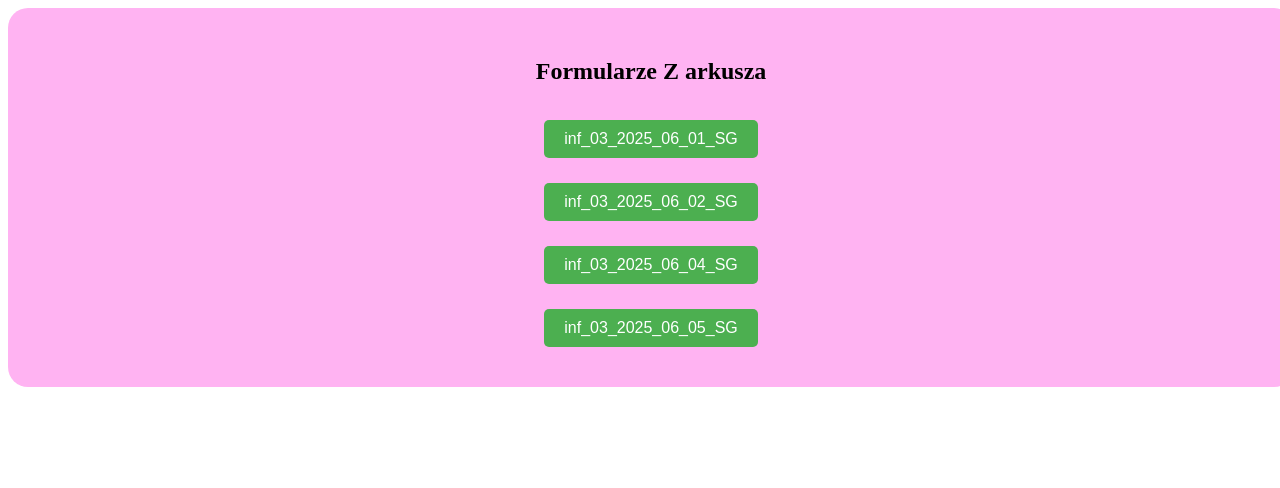
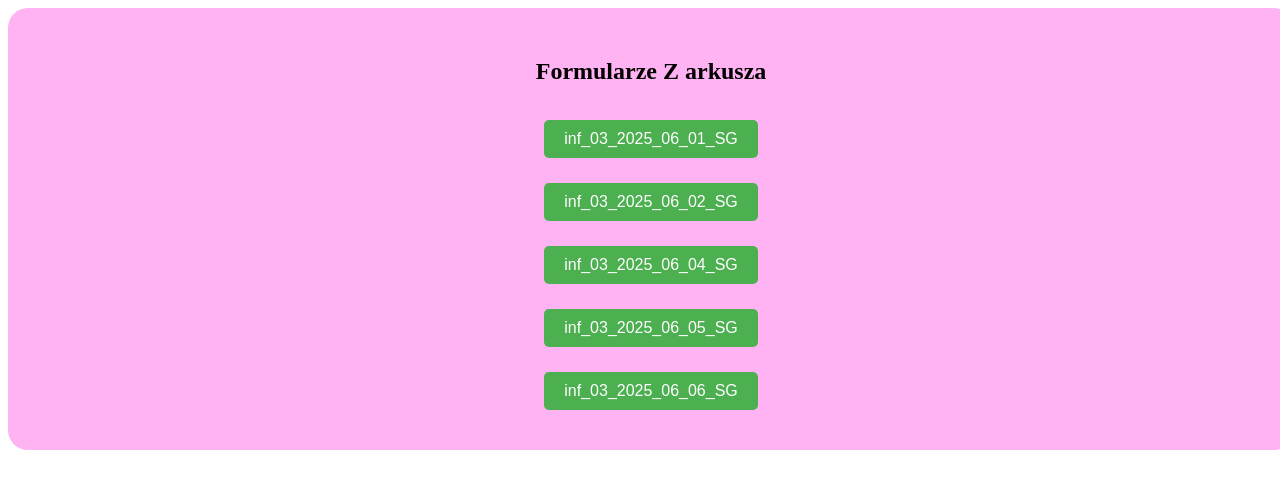
Before and after one commit to hudygaming69-gif/17, a plain HTML site: page index.html in a window 1280 px wide. Drawn offline with Linux system fonts and the light colour scheme.

Commit message:
Update index.html

```diff
--- a/index.html
+++ b/index.html
@@ -40,6 +40,8 @@
     <button onclick="location.href='index2.html'">inf_03_2025_06_02_SG</button>
     <button onclick="location.href='index3.html'">inf_03_2025_06_04_SG</button>
     <button onclick="location.href='index4.html'">inf_03_2025_06_05_SG</button>
+    <button onclick="location.href='index5.html'">inf_03_2025_06_06_SG</button>
 </div>
 </body>
+
 </html>
```
